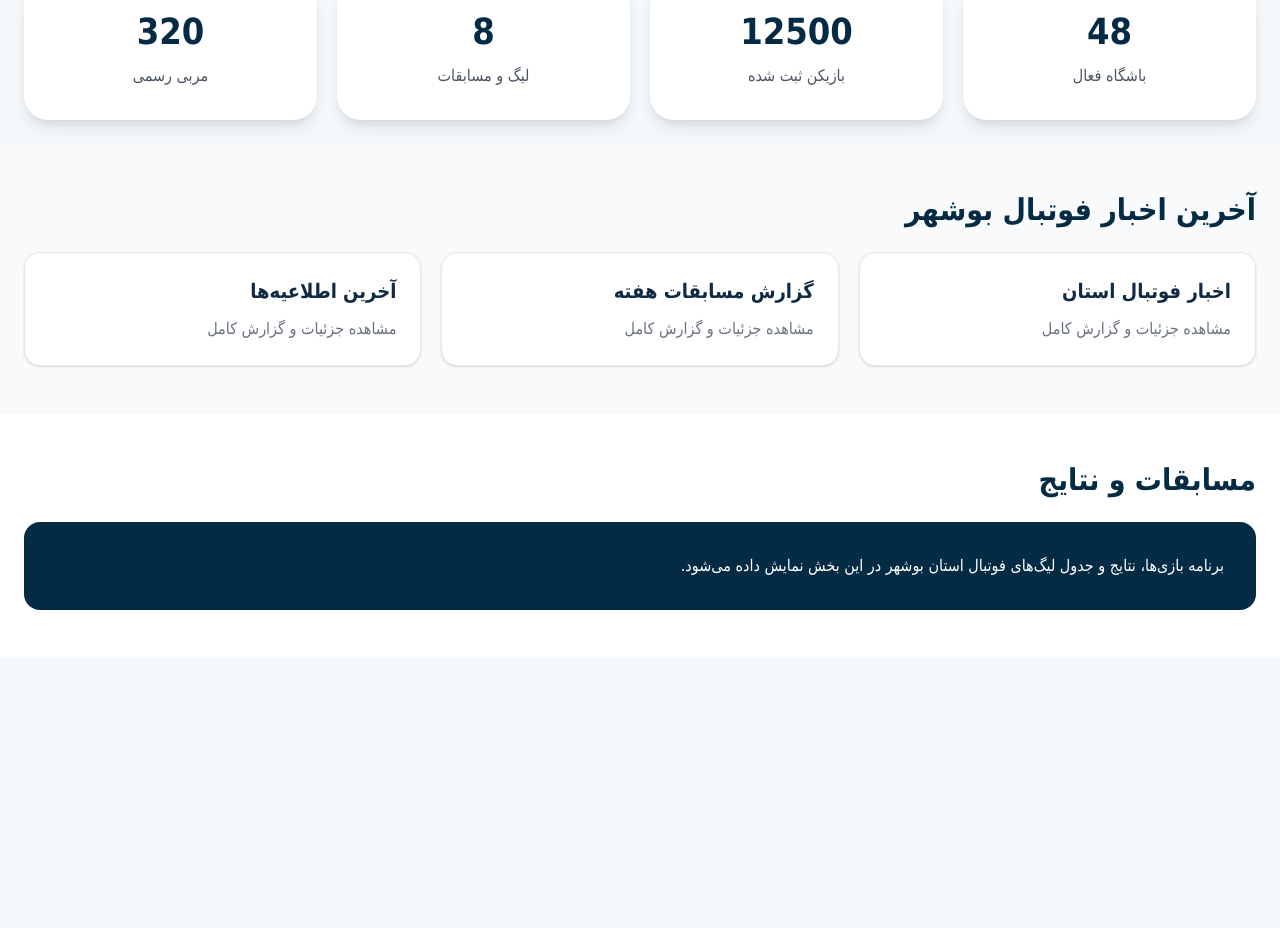
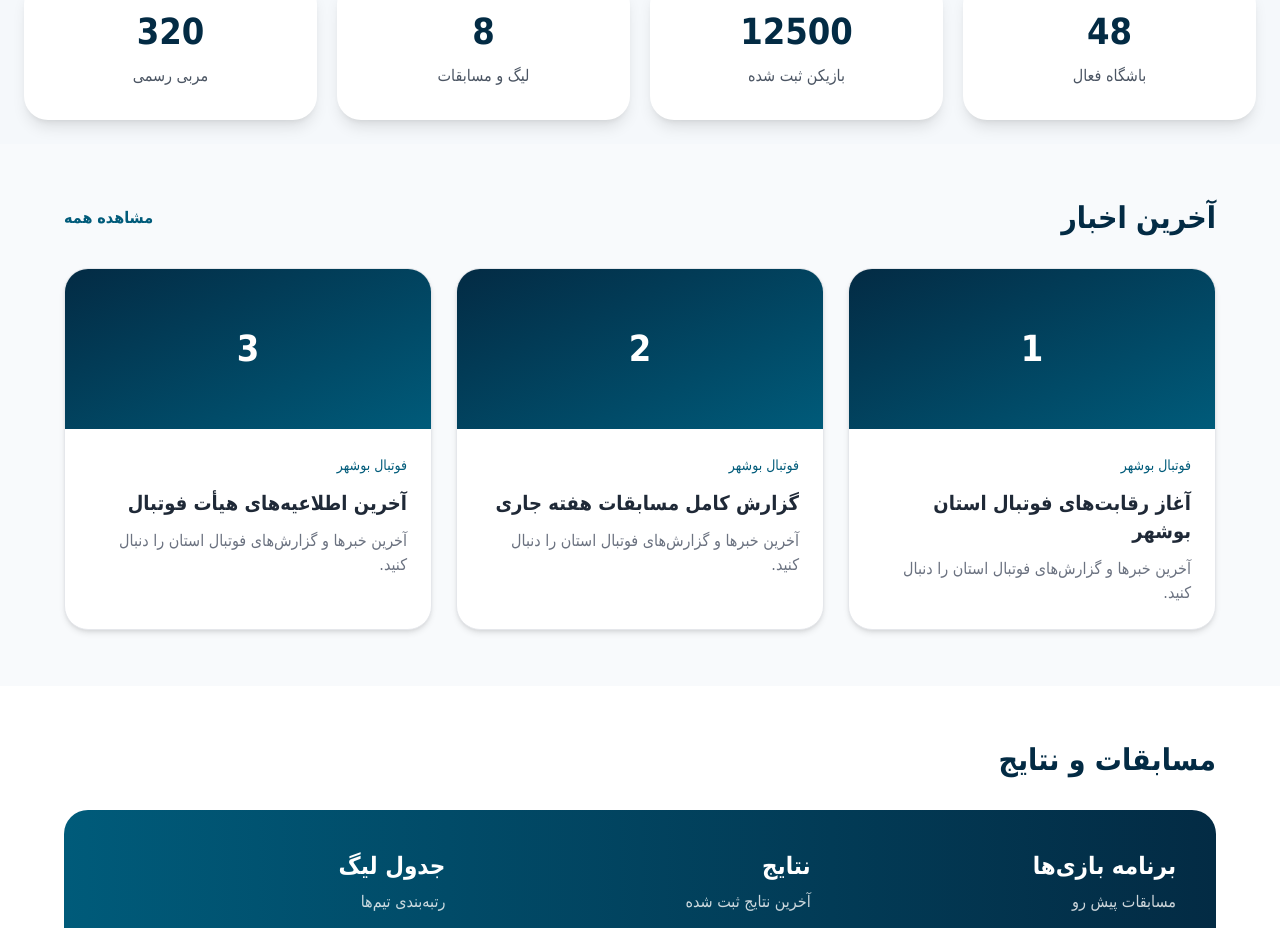
Before and after one commit to mdarzand0315-sys/football-bushehr-v2, a Next.js app: page / in a window 1280 px wide. Shown: the part 792-1720 px from the top of the page. Before the commit the page ends 1450 px from the top, so only its background shows below. Built offline with nearby package versions, Linux system fonts and the light colour scheme.

Commit message:
Upgrade home news and matches sections design

```diff
--- a/components/HomeSections.tsx
+++ b/components/HomeSections.tsx
@@ -1,21 +1,44 @@
 export default function HomeSections(){
+  const news = [
+    'آغاز رقابت‌های فوتبال استان بوشهر',
+    'گزارش کامل مسابقات هفته جاری',
+    'آخرین اطلاعیه‌های هیأت فوتبال'
+  ];
+
   return (
     <div className="bg-white text-right">
-      <section className="py-12 px-6 bg-slate-50">
-        <h2 className="text-3xl font-black text-[#032B44] mb-6">آخرین اخبار فوتبال بوشهر</h2>
-        <div className="grid md:grid-cols-3 gap-5">
-          {['اخبار فوتبال استان','گزارش مسابقات هفته','آخرین اطلاعیه‌ها'].map((x)=>(
-            <div key={x} className="rounded-2xl bg-white shadow p-6 border">
-              <h3 className="font-bold text-xl">{x}</h3>
-              <p className="mt-3 text-gray-500">مشاهده جزئیات و گزارش کامل</p>
-            </div>
-          ))}
+      <section className="py-14 px-6 bg-slate-50">
+        <div className="max-w-6xl mx-auto">
+          <div className="flex items-center justify-between mb-8">
+            <h2 className="text-3xl font-black text-[#032B44]">آخرین اخبار</h2>
+            <span className="text-[#005B7A] font-bold">مشاهده همه</span>
+          </div>
+
+          <div className="grid md:grid-cols-3 gap-6">
+            {news.map((item,index)=>(
+              <article key={item} className="group rounded-3xl bg-white shadow-md overflow-hidden border hover:-translate-y-1 transition">
+                <div className="h-40 bg-gradient-to-br from-[#032B44] to-[#005B7A] flex items-center justify-center text-white text-4xl font-black">
+                  {index + 1}
+                </div>
+                <div className="p-6">
+                  <span className="text-sm text-[#005B7A]">فوتبال بوشهر</span>
+                  <h3 className="mt-3 font-black text-xl text-gray-800">{item}</h3>
+                  <p className="mt-3 text-gray-500">آخرین خبرها و گزارش‌های فوتبال استان را دنبال کنید.</p>
+                </div>
+              </article>
+            ))}
+          </div>
         </div>
       </section>
-      <section className="py-12 px-6">
-        <h2 className="text-3xl font-black text-[#032B44] mb-6">مسابقات و نتایج</h2>
-        <div className="rounded-2xl bg-[#032B44] text-white p-8">
-          برنامه بازی‌ها، نتایج و جدول لیگ‌های فوتبال استان بوشهر در این بخش نمایش داده می‌شود.
+
+      <section className="py-14 px-6">
+        <div className="max-w-6xl mx-auto">
+          <h2 className="text-3xl font-black text-[#032B44] mb-8">مسابقات و نتایج</h2>
+          <div className="rounded-3xl bg-gradient-to-l from-[#032B44] to-[#005B7A] text-white p-10 grid md:grid-cols-3 gap-6">
+            <div><strong className="block text-2xl">برنامه بازی‌ها</strong><p className="mt-2 text-white/80">مسابقات پیش رو</p></div>
+            <div><strong className="block text-2xl">نتایج</strong><p className="mt-2 text-white/80">آخرین نتایج ثبت شده</p></div>
+            <div><strong className="block text-2xl">جدول لیگ</strong><p className="mt-2 text-white/80">رتبه‌بندی تیم‌ها</p></div>
+          </div>
         </div>
       </section>
     </div>
```
